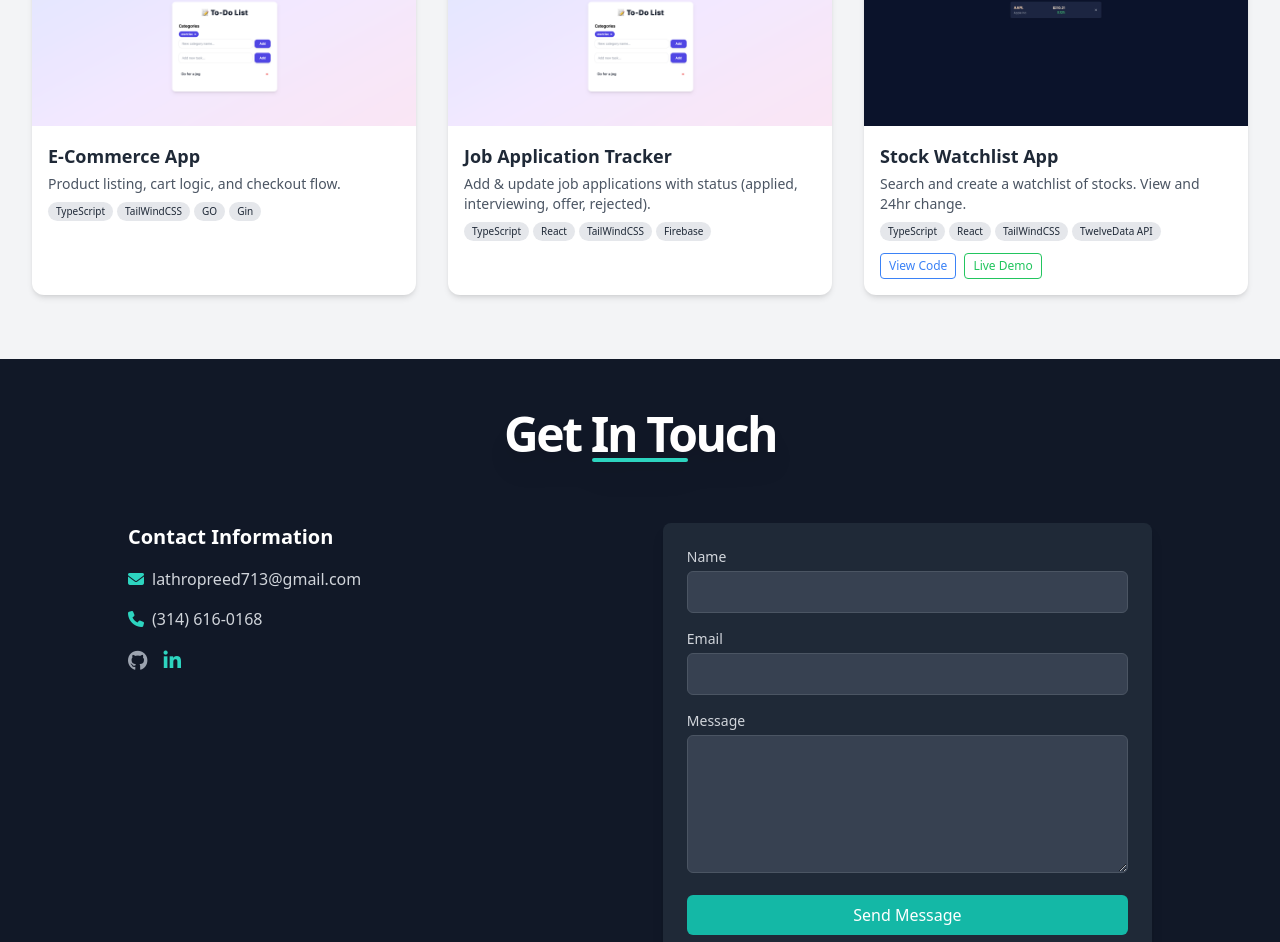
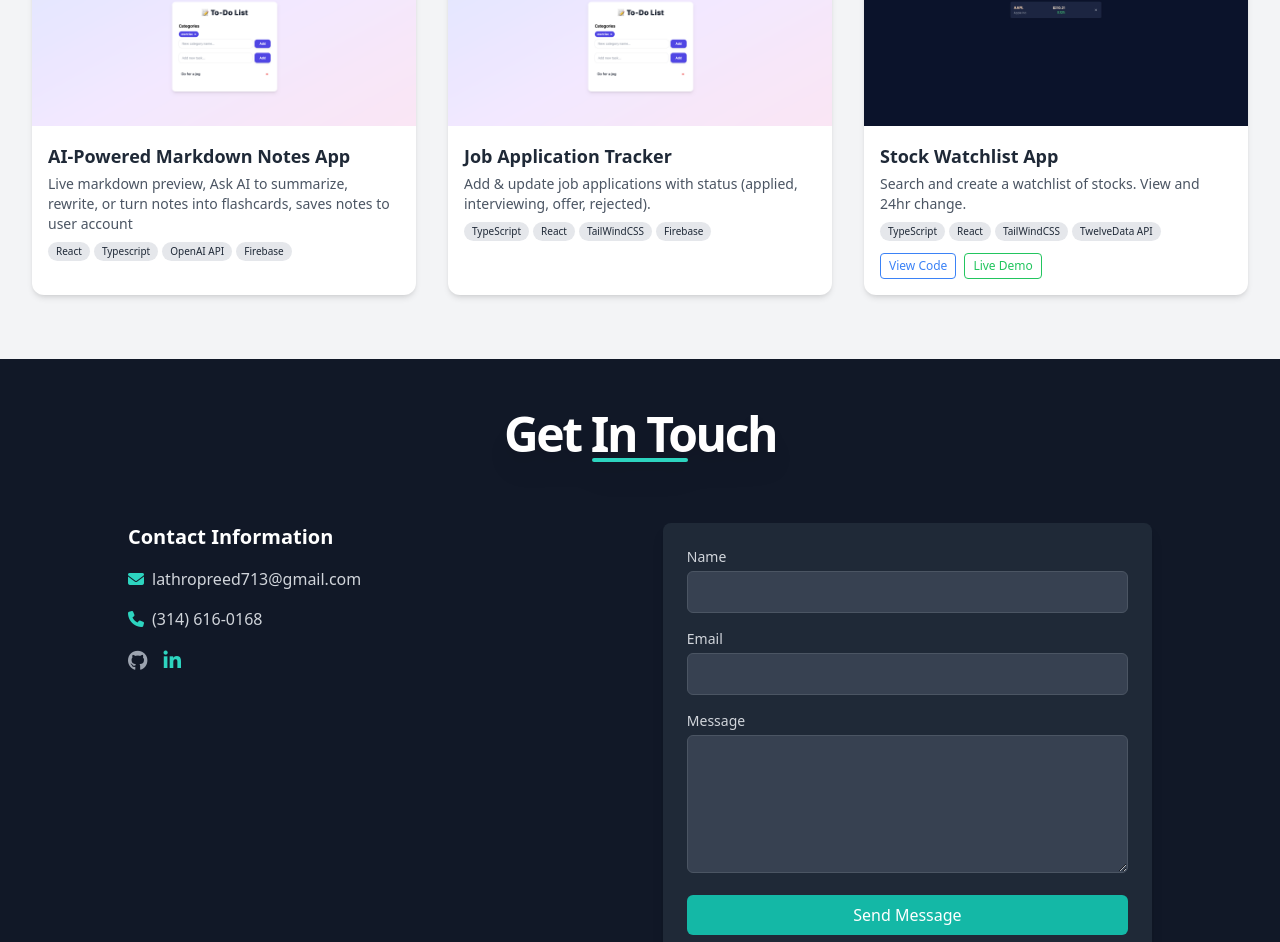
Before and after one commit to reedthedev13/Project-Portfolio, a React (Create React App) app: page / in a window 1280 px wide. Shown: the part 1474-2416 px from the top of the page. Built offline with nearby package versions, Linux system fonts and the light colour scheme.

Commit message:
changed project

```diff
--- a/src/components/Projects.js
+++ b/src/components/Projects.js
@@ -71,9 +71,10 @@ const Projects = () => {
     },
     {
       id: 7,
-      title: "E-Commerce App",
-      description: "Product listing, cart logic, and checkout flow.",
-      technologies: ["TypeScript", "TailWindCSS", "GO", "Gin"],
+      title: "AI-Powered Markdown Notes App",
+      description:
+        "Live markdown preview, Ask AI to summarize, rewrite, or turn notes into flashcards, saves notes to user account",
+      technologies: ["React", "Typescript", "OpenAI API", "Firebase"],
       image: ToDoList,
       githubLink: "",
       liveDemo: "",
```
